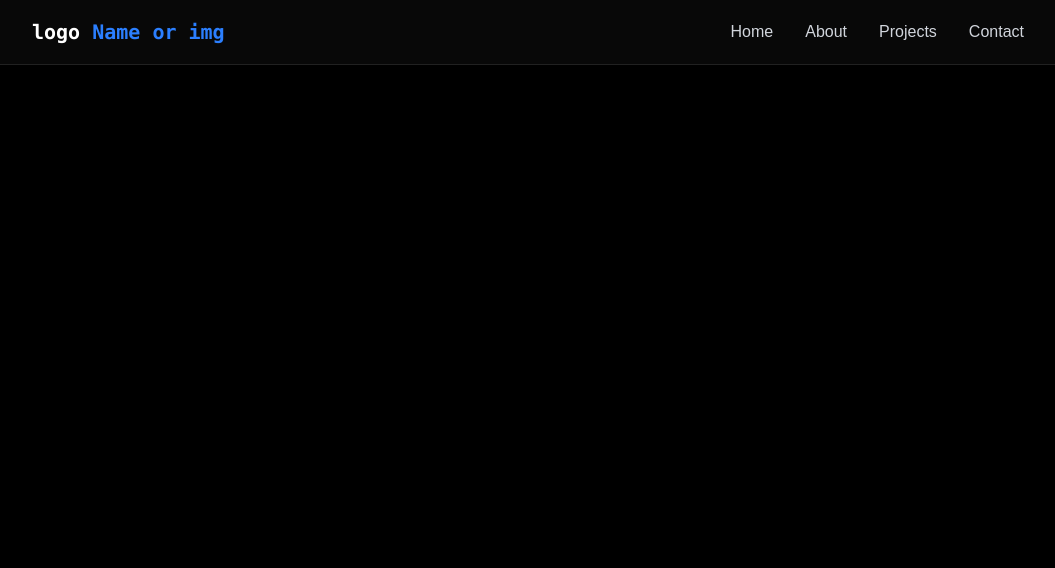
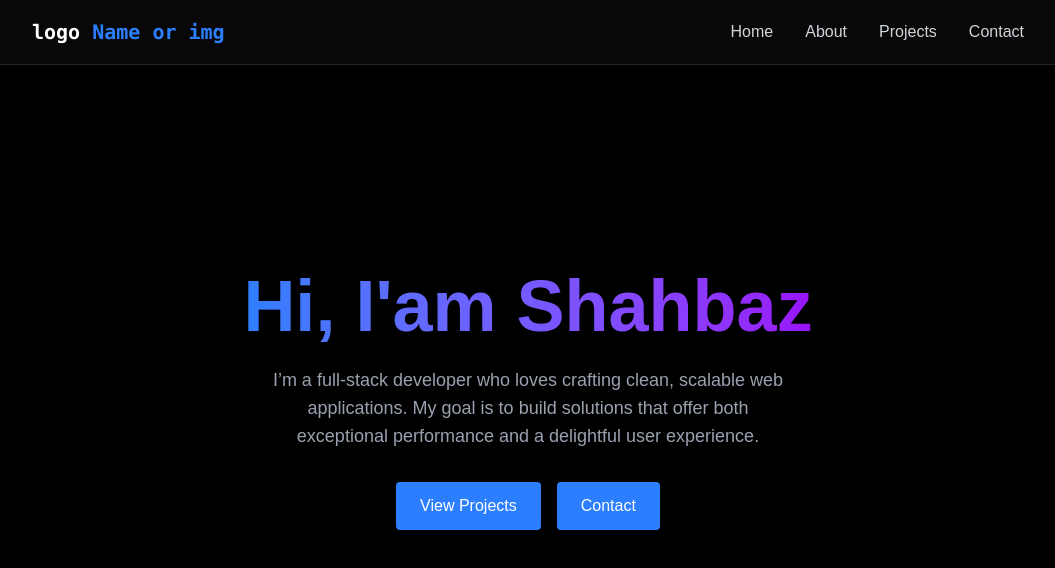
Before and after one commit to ShahbazNadeem/Shahbaz-Portfolio, a React (Vite) app: page / in a window 1280 px wide. Shown: the top 568 px of the page, without its empty margins (112-1167 px from the left). Built offline with nearby package versions, Linux system fonts and the light colour scheme.

Commit message:
working on home page

```diff
--- a/src/App.jsx
+++ b/src/App.jsx
@@ -3,6 +3,7 @@
 import { LoadingScreen } from './components/LoadingScreen'
 import Navbar from './components/Navbar';
 import MobileMenu from './components/MobileMenu';
+import Home from './components/sections/Home';
 
 function App() {
 
@@ -16,6 +17,7 @@
       <div className={`min-h-screen transition-opacity duration-700 ${isLoaded ? "opacity-100" : "opacity-0"} bg-black text-gray-100`}>
         <Navbar menuOpen={menuOpen} setMenuOpen={setMenuOpen} />
         <MobileMenu menuOpen={menuOpen} setMenuOpen={setMenuOpen} />
+        <Home/>
       </div>
 
     </>
--- a/src/components/Navbar.jsx
+++ b/src/components/Navbar.jsx
@@ -16,7 +16,9 @@
 
                     {!menuOpen &&
                         <div className={`w-7 h-5 cursor-pointer relative z-40 md:hidden`}
-                            onClick={() => setMenuOpen((prev) => !prev)}>&#9776;</div>
+                            onClick={() => setMenuOpen((prev) => !prev)}>
+                            &#9776;
+                        </div>
                     }
 
                     <div className="hidden md:flex items-center space-x-8">
--- a/src/components/sections/Home.jsx
+++ b/src/components/sections/Home.jsx
@@ -0,0 +1,30 @@
+import React from 'react'
+
+const Home = () => {
+    return (
+        <section id='home' className='min-h-screen flex items-center justify-center relative'>
+            <div className="text-center z-10 px-4">
+                <h1 className='text-3xl sm:text-5xl md:text-7xl font-bold mb-6 bg-gradient-to-r from-blue-500 to-purple-600 bg-clip-text text-transparent leading-right'>
+                    Hi, I'am Shahbaz
+                </h1>
+                <p className='text-gray-400 text-lg mb-8 max-w-lg mx-auto'>
+                    I’m a full-stack developer who loves crafting clean, scalable web
+                    applications. My goal is to build solutions that offer both
+                    exceptional performance and a delightful user experience.
+                </p>
+                <div className="flex justify-center space-x-4">
+                    <a href="#projects" className="bg-blue-500 text-white py-3 px-6 rounded font-medium transition relative hover:shadow-[0_0_15px_rgba(59,130,246,0.4)]">
+                        View Projects
+                    </a>
+                    <a href="#projects" className="bg-blue-500 text-white py-3 px-6 rounded font-medium transition relative hover:shadow-[0_0_15px_rgba(59,130,246,0.4)]">
+                        Contact
+                    </a>
+
+                </div>
+            </div>
+
+        </section>
+    )
+}
+
+export default Home
--- a/src/index.css
+++ b/src/index.css
@@ -40,3 +40,5 @@
     animation: loading 0.8s ease infinite;
   }
 }
+
+/* custom buttons */
```
Also changed, not shown: 1 other file (tests, documents, lock files or other folders).
